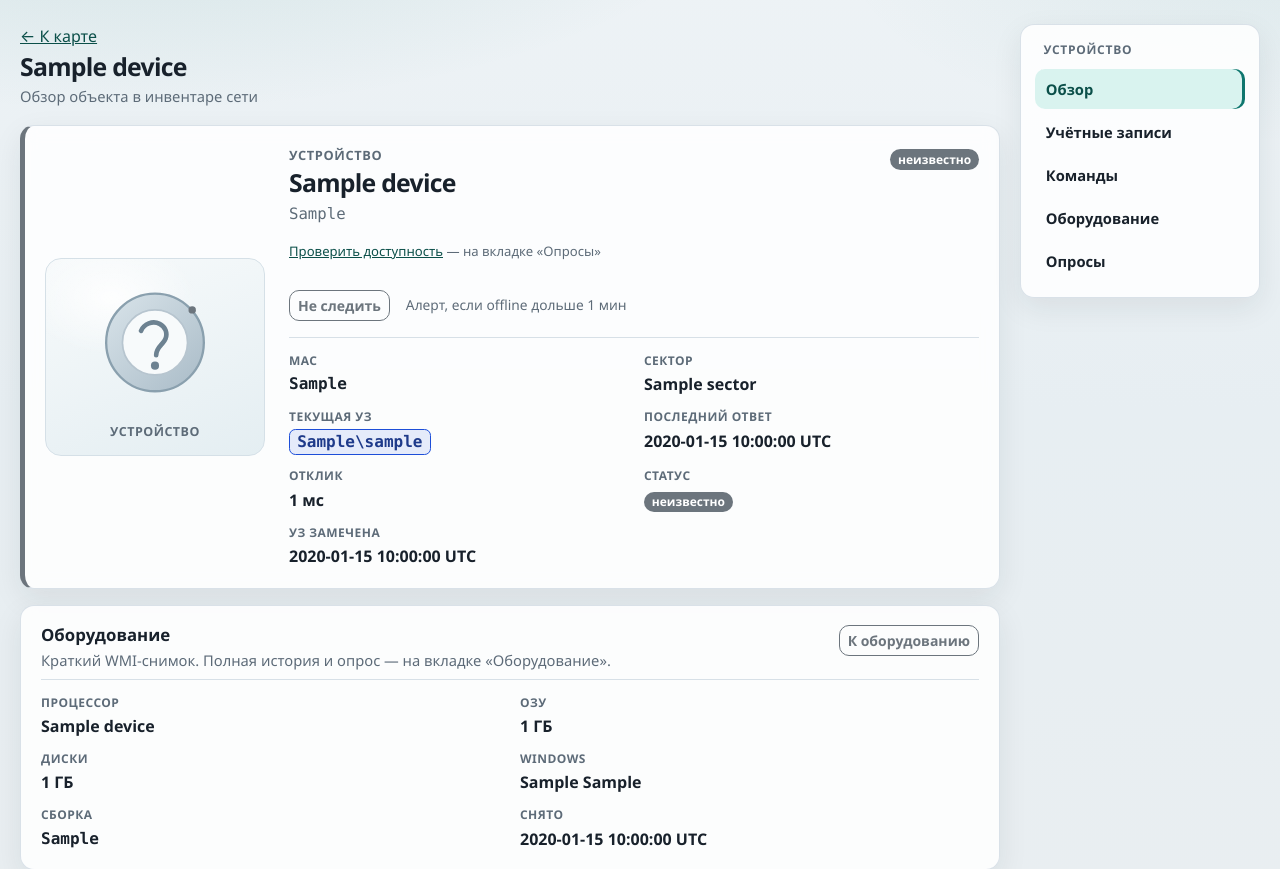
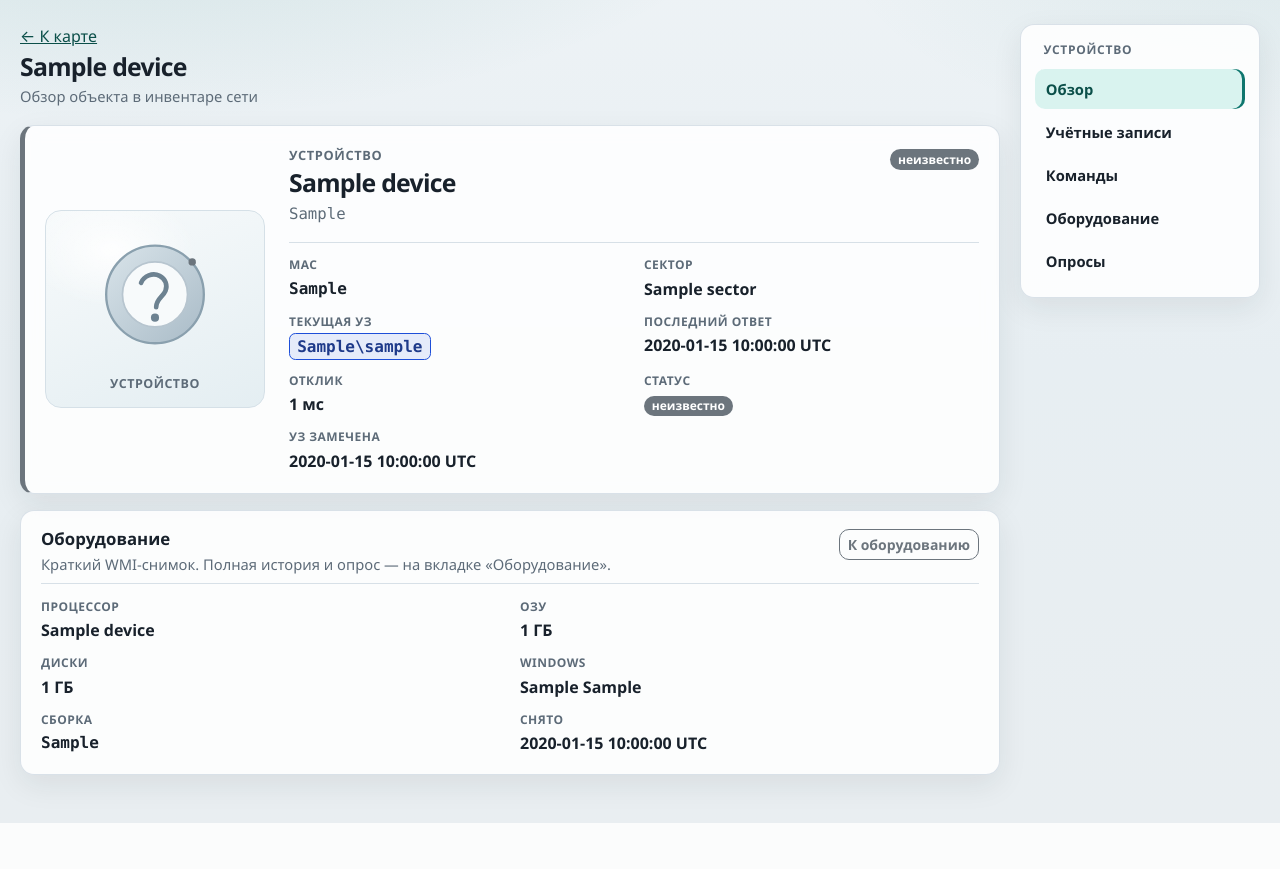
Before and after one commit to blazerity/admin-webhelper, a Flask app: page /devices/1 in a window 1280 px wide. Shown: the part 65-934 px from the top of the page. After the commit the page ends 888 px from the top, so only its background shows below. Run offline with Flask 3, Linux system fonts and the light colour scheme; a user stored in the database is signed in; tables that the repository leaves empty hold one stand-in row (values such as "Sample post"); data that the repository does not hold is empty; some libraries are stand-ins or nearby versions.

Commit message:
fix(ui): убрать с обзора check-hint и watchlist «Следить»
На вкладке «Обзор» больше нет ссылки «Проверить доступность» и
блока уведомлений offline со кнопкой «Следить».

Co-authored-by: blazerity <blazerity@users.noreply.github.com>

```diff
--- a/app/routes/devices.py
+++ b/app/routes/devices.py
@@ -424,14 +424,6 @@ def detail(device_id: int):
         else []
     )
 
-    watch_entry = watchlist_service.get_watch(current_user.id, device.id)
-    watching = watch_entry is not None
-    offline_minutes = (
-        watch_entry.offline_minutes
-        if watch_entry is not None
-        else watchlist_service.DEFAULT_OFFLINE_MINUTES
-    )
-
     return render_template(
         "devices/detail.html",
         device=device,
@@ -445,8 +437,6 @@ def detail(device_id: int):
         hardware_rows=hardware_rows,
         command_presets=command_presets,
         scripts=scripts,
-        watching=watching,
-        offline_minutes=offline_minutes,
         can_run_diagnostics=user_can_run_diagnostics(current_user),
     )
 
--- a/app/static/css/app.css
+++ b/app/static/css/app.css
@@ -669,20 +669,6 @@ code {
   gap: 0.5rem;
 }
 
-.device-check-hint {
-  font-size: 0.82rem;
-  color: var(--muted);
-}
-
-.device-check-hint.is-changed {
-  color: var(--accent-ink);
-  font-weight: 600;
-}
-
-.device-check-hint.is-error {
-  color: var(--bad);
-}
-
 .device-object.online {
   border-color: rgba(21, 128, 61, 0.35);
 }
@@ -2067,32 +2053,6 @@ code {
 
 .notif-empty[hidden] {
   display: none !important;
-}
-
-/* Device watch */
-.device-watch-bar {
-  display: flex;
-  flex-wrap: wrap;
-  align-items: center;
-  gap: 0.65rem 1rem;
-  padding: 0.75rem 0 0;
-  border-top: 1px solid transparent;
-}
-
-.device-watch-form {
-  display: inline-flex;
-  flex-wrap: wrap;
-  align-items: center;
-  gap: 0.45rem;
-}
-
-.device-watch-minutes {
-  width: 5.5rem;
-}
-
-.device-watch-hint {
-  color: var(--muted);
-  font-size: 0.86rem;
 }
 
 /* List pagination */
--- a/app/templates/devices/detail.html
+++ b/app/templates/devices/detail.html
@@ -51,31 +51,6 @@
           <div class="device-object-status" data-device-status-host>
             {{ status_badge(device.last_status) }}
           </div>
-        </div>
-        {% if can_run_diagnostics|default(false) %}
-        <p class="device-check-hint mb-0">
-          <a href="{{ url_for('devices.detail', device_id=device.id, tab='polls') }}">Проверить доступность</a>
-          — на вкладке «Опросы»
-        </p>
-        {% endif %}
-        <div class="device-watch-bar">
-          {% if watching|default(false) %}
-          <form method="post" action="{{ url_for('devices.unwatch_device', device_id=device.id) }}" class="device-watch-form">
-            <input type="hidden" name="csrf_token" value="{{ csrf_token() }}">
-            <button class="btn btn-sm btn-outline-secondary" type="submit">Не следить</button>
-          </form>
-          <p class="device-watch-hint mb-0">Алерт, если offline дольше {{ offline_minutes|default(15) }} мин</p>
-          {% else %}
-          <form method="post" action="{{ url_for('devices.watch_device', device_id=device.id) }}" class="device-watch-form">
-            <input type="hidden" name="csrf_token" value="{{ csrf_token() }}">
-            <label class="visually-hidden" for="offline_minutes">Минут offline до алерта</label>
-            <input class="form-control form-control-sm device-watch-minutes" id="offline_minutes"
-                   name="offline_minutes" type="number" min="1" max="1440"
-                   value="{{ offline_minutes|default(15) }}" title="Минут offline до алерта">
-            <button class="btn btn-sm btn-outline-primary" type="submit">Следить</button>
-          </form>
-          <p class="device-watch-hint mb-0">Уведомление, если устройство offline дольше порога</p>
-          {% endif %}
         </div>
         <dl class="device-object-meta">
           {% if show_serial %}
```
Also changed, not shown: docs/ARCHITECTURE.md (+1 -1 lines).
